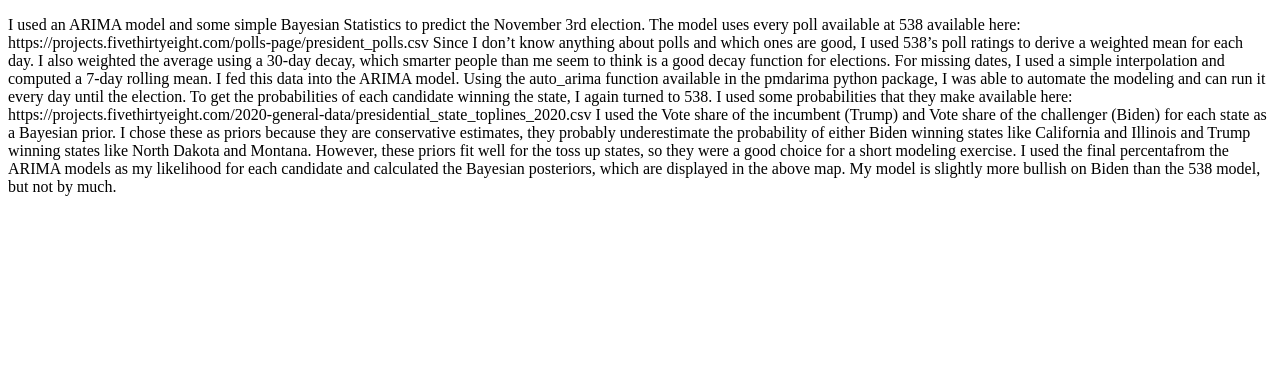
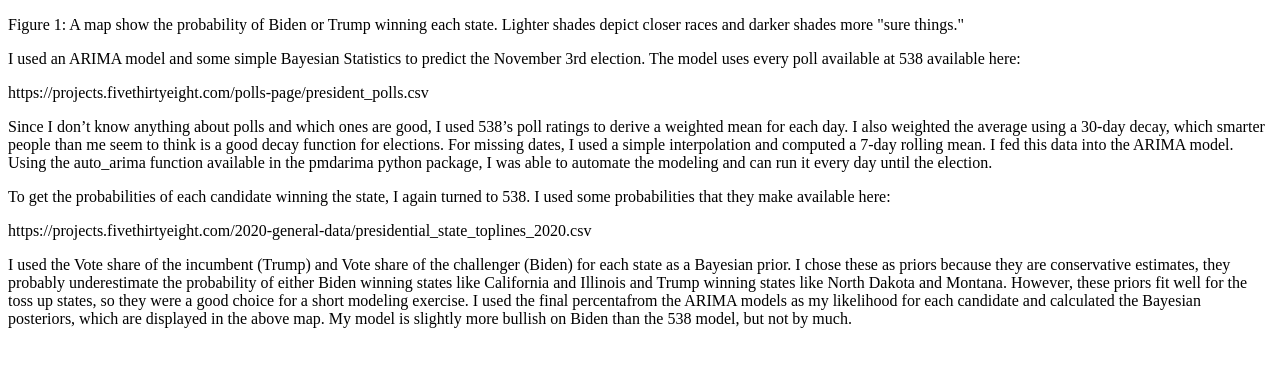
Before and after one commit to GISigh/2020_Election, a plain HTML site: page docs/index.html in a window 1280 px wide. Drawn offline with Linux system fonts and the light colour scheme; a script that the page names is missing.

Commit message:
Update index.html

```diff
--- a/docs/index.html
+++ b/docs/index.html
@@ -80,19 +80,19 @@
           })();
         </script>
 
-    <p style="font-family:verdana;font-size:18px>Figure 1: A map show the probability of Biden or Trump winning each state. Lighter shades depict closer races and darker shades more "sure things."</p>
+    <p> Figure 1: A map show the probability of Biden or Trump winning each state. Lighter shades depict closer races and darker shades more "sure things."</p>
 
-<p>I used an ARIMA model and some simple Bayesian Statistics to predict the November 3rd election. The model uses every poll available at 538 available here:
-https://projects.fivethirtyeight.com/polls-page/president_polls.csv
+<p>I used an ARIMA model and some simple Bayesian Statistics to predict the November 3rd election. The model uses every poll available at 538 available here: </p>
+  https://projects.fivethirtyeight.com/polls-page/president_polls.csv </p>
 
-Since I don’t know anything about polls and which ones are good, I used 538’s poll ratings to derive a weighted mean for each day. I also weighted the average using a 30-day decay, which smarter people than me seem to think is a good decay function for elections. For missing dates, I used a simple interpolation and computed a 7-day rolling mean. I fed this data into the ARIMA model.
-Using the auto_arima function available in the pmdarima python package, I was able to automate the modeling and can run it every day until the election.
+<p> Since I don’t know anything about polls and which ones are good, I used 538’s poll ratings to derive a weighted mean for each day. I also weighted the average using a 30-day decay, which smarter people than me seem to think is a good decay function for elections. For missing dates, I used a simple interpolation and computed a 7-day rolling mean. I fed this data into the ARIMA model.
+Using the auto_arima function available in the pmdarima python package, I was able to automate the modeling and can run it every day until the election.  </p>
 
-To get the probabilities of each candidate winning the state, I again turned to 538. I used some probabilities that they make available here:
+<p> To get the probabilities of each candidate winning the state, I again turned to 538. I used some probabilities that they make available here: </p>
 
-https://projects.fivethirtyeight.com/2020-general-data/presidential_state_toplines_2020.csv
-
-I used the Vote share of the incumbent (Trump) and Vote share of the challenger (Biden) for each state as a Bayesian prior. I chose these as priors because they are conservative estimates, they probably underestimate the probability of either Biden winning states like California and Illinois and Trump winning states like North Dakota and Montana. However, these priors fit well for the toss up states, so they were a good choice for a short modeling exercise. I used the final percentafrom the ARIMA models as my likelihood for each candidate and calculated the Bayesian posteriors, which are displayed in the above map.
+<p> https://projects.fivethirtyeight.com/2020-general-data/presidential_state_toplines_2020.csv
+     </p>
+<p> I used the Vote share of the incumbent (Trump) and Vote share of the challenger (Biden) for each state as a Bayesian prior. I chose these as priors because they are conservative estimates, they probably underestimate the probability of either Biden winning states like California and Illinois and Trump winning states like North Dakota and Montana. However, these priors fit well for the toss up states, so they were a good choice for a short modeling exercise. I used the final percentafrom the ARIMA models as my likelihood for each candidate and calculated the Bayesian posteriors, which are displayed in the above map.
 My model is slightly more bullish on Biden than the 538 model, but not by much.
 
     </p>
```
